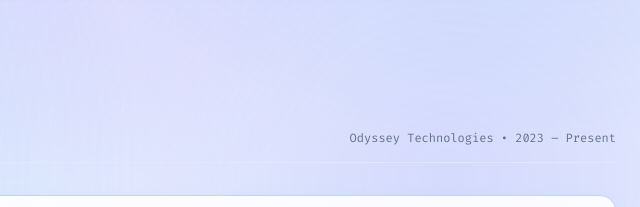
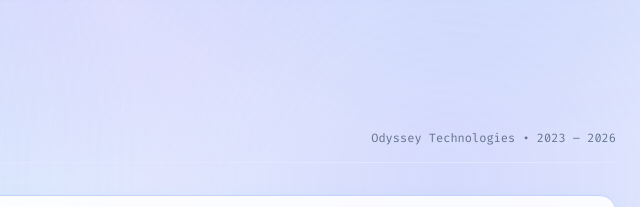
Before and after one commit to guruhemanth/guruhemanth.github.io, a plain HTML site: page index.html in a window 1280 px wide. Shown: the part 1360-1567 px from the top of the page, 640-1280 px from the left. Drawn offline with nearby package versions, Linux system fonts and the light colour scheme.

Commit message:
Update Professional Experience date: Odyssey Technologies 2023 – 2026

```diff
--- a/index.html
+++ b/index.html
@@ -347,7 +347,7 @@
                     </div>
                     <h2 class="text-2xl sm:text-3xl font-extrabold text-slate-900 tracking-tight">Professional Experience</h2>
                 </div>
-                <div class="text-xs font-mono text-slate-500">Odyssey Technologies &bull; 2023 – Present</div>
+                <div class="text-xs font-mono text-slate-500">Odyssey Technologies &bull; 2023 – 2026</div>
             </div>
 
             <div class="space-y-6">
```
